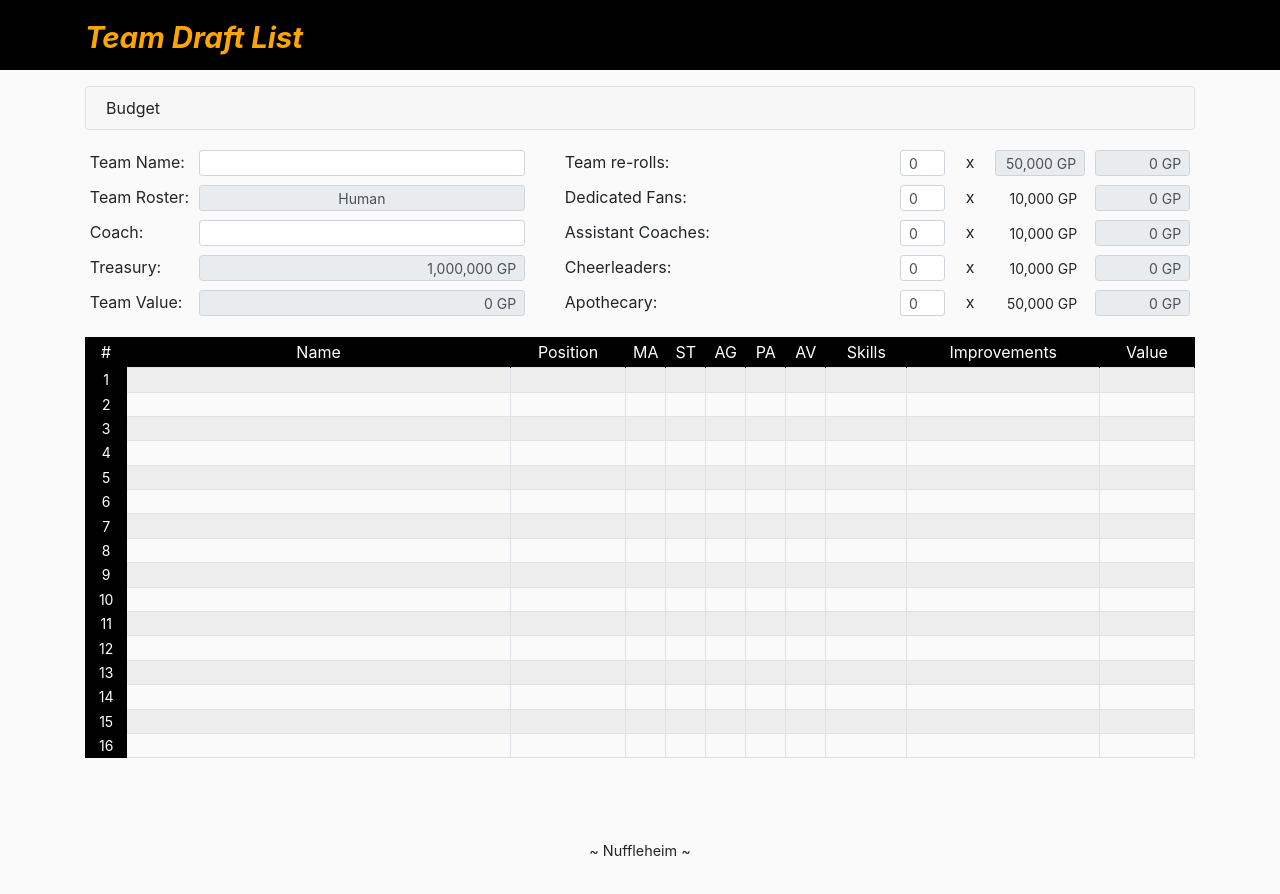
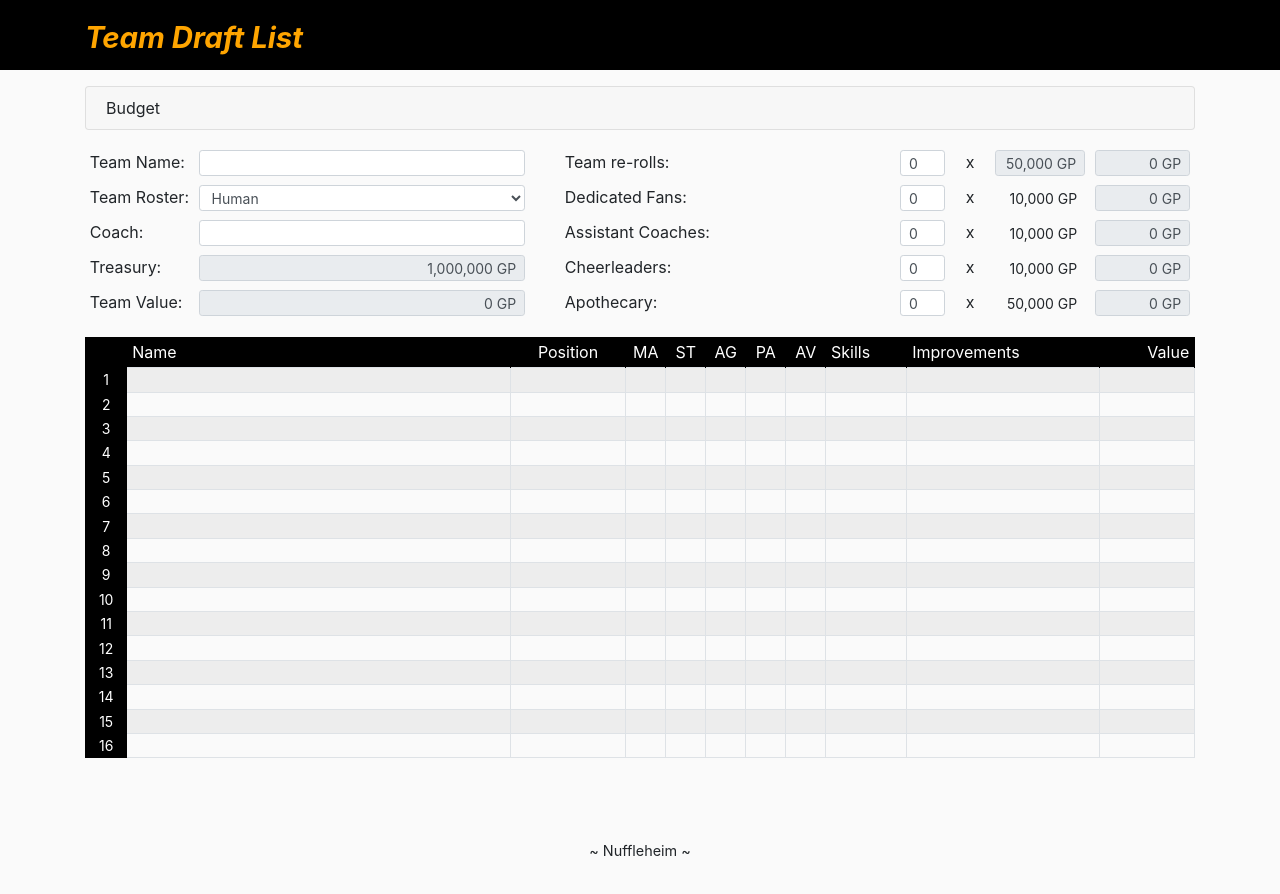
Before and after one commit to jonasbusk/nuflheim, a React (Create React App) app: page / in a window 1280 px wide. Shown: the top 894 px of the page. Built offline with nearby package versions, Linux system fonts and the light colour scheme.

Commit message:
select roster

```diff
--- a/src/App.css
+++ b/src/App.css
@@ -35,7 +35,7 @@ header #header {
 
 .form-control-sm, .form-control-plaintext {
   height: calc(1.1em + .5rem + 2px);
-  padding: .25rem .5rem;
+  padding: 0rem .5rem;
   font-size: .875rem;
   line-height: 1.5;
   border-radius: .2rem;
@@ -77,7 +77,6 @@ header #header {
   background-color: black;
   color: white;
   font-weight: normal;
-  text-align: center;
 }
 
 .player-table tbody tr td {
--- a/src/components/Team.js
+++ b/src/components/Team.js
@@ -24,6 +24,18 @@ class Team extends Component {
     cheerleaders: 0,
     apothecary: 0,
     players: new Array(16).fill(null)
+  }
+
+  setRoster = (index) => {
+    this.setState({
+      roster: rosters[index],
+      reRolls: 0,
+      dedicatedFans: 0,
+      assistantCoaches: 0,
+      cheerleaders: 0,
+      apothecary: 0,
+      players: new Array(16).fill(null)
+    });
   }
 
   getTeamValue = () => {
@@ -75,7 +87,11 @@ class Team extends Component {
                 </tr>
                 <tr>
                   <td>Team Roster:</td>
-                  <td><Form.Control type="text" size="sm" className="text-center" value={this.state.roster.name} readOnly /></td>
+                  <td>
+                    <Form.Control as="select" size="sm" onChange={(e) => this.setRoster(e.target.value)}>
+                     {rosters.map((roster, i) => {return <option key={i} value={i}>{roster.name}</option>})}
+                    </Form.Control>
+                  </td>
                 </tr>
                 <tr>
                   <td>Coach:</td>
@@ -104,7 +120,7 @@ class Team extends Component {
                 </tr>
                 <tr>
                   <td>Dedicated Fans:</td>
-                  <td><Form.Control type="number" size="sm" value={this.state.dedicatedFans} onChange={(e) => this.setState({dedicatedFans: Math.min(Math.max(parseInt(e.target.value) || 0, 0), 9)})} /></td>
+                  <td><Form.Control type="number" size="sm" value={this.state.dedicatedFans} onChange={(e) => this.setState({dedicatedFans: Math.max(parseInt(e.target.value) || 0, 0)})} /></td>
                   <td>x</td>
                   <td><Form.Control type="text" size="sm" className="text-right" defaultValue={this.formatCost(10000)} plaintext readOnly /></td>
                   <td><Form.Control type="text" size="sm" className="text-right" value={this.formatCost(this.state.dedicatedFans * 10000)} readOnly /></td>
@@ -139,17 +155,17 @@ class Team extends Component {
             <Table bordered hover size="sm" className="player-table table-striped">
               <thead>
                 <tr>
-                  <th>#</th>
+                  <th className="text-center"></th>
                   <th>Name</th>
-                  <th>Position</th>
-                  <th>MA</th>
-                  <th>ST</th>
-                  <th>AG</th>
-                  <th>PA</th>
-                  <th>AV</th>
+                  <th className="text-center">Position</th>
+                  <th className="text-center">MA</th>
+                  <th className="text-center">ST</th>
+                  <th className="text-center">AG</th>
+                  <th className="text-center">PA</th>
+                  <th className="text-center">AV</th>
                   <th>Skills</th>
                   <th>Improvements</th>
-                  <th>Value</th>
+                  <th className="text-right">Value</th>
                 </tr>
               </thead>
               <tbody>
```
